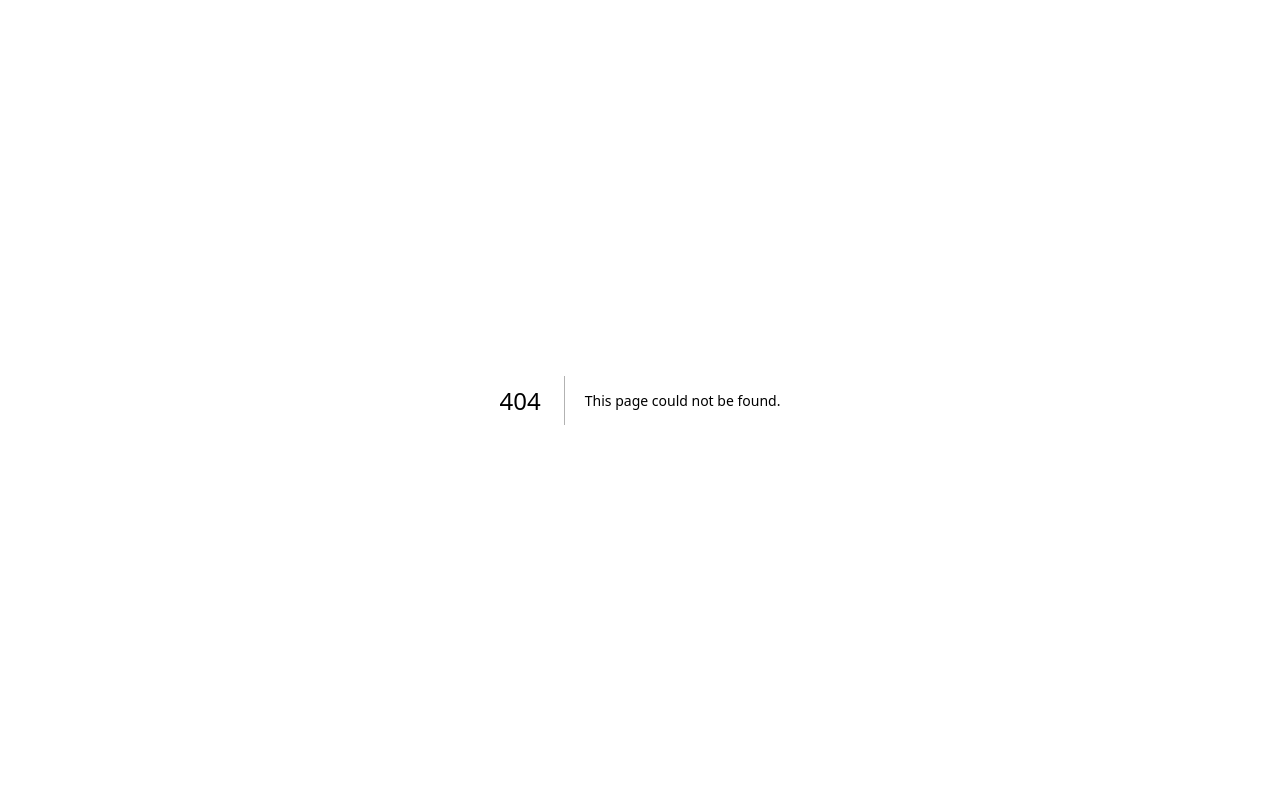
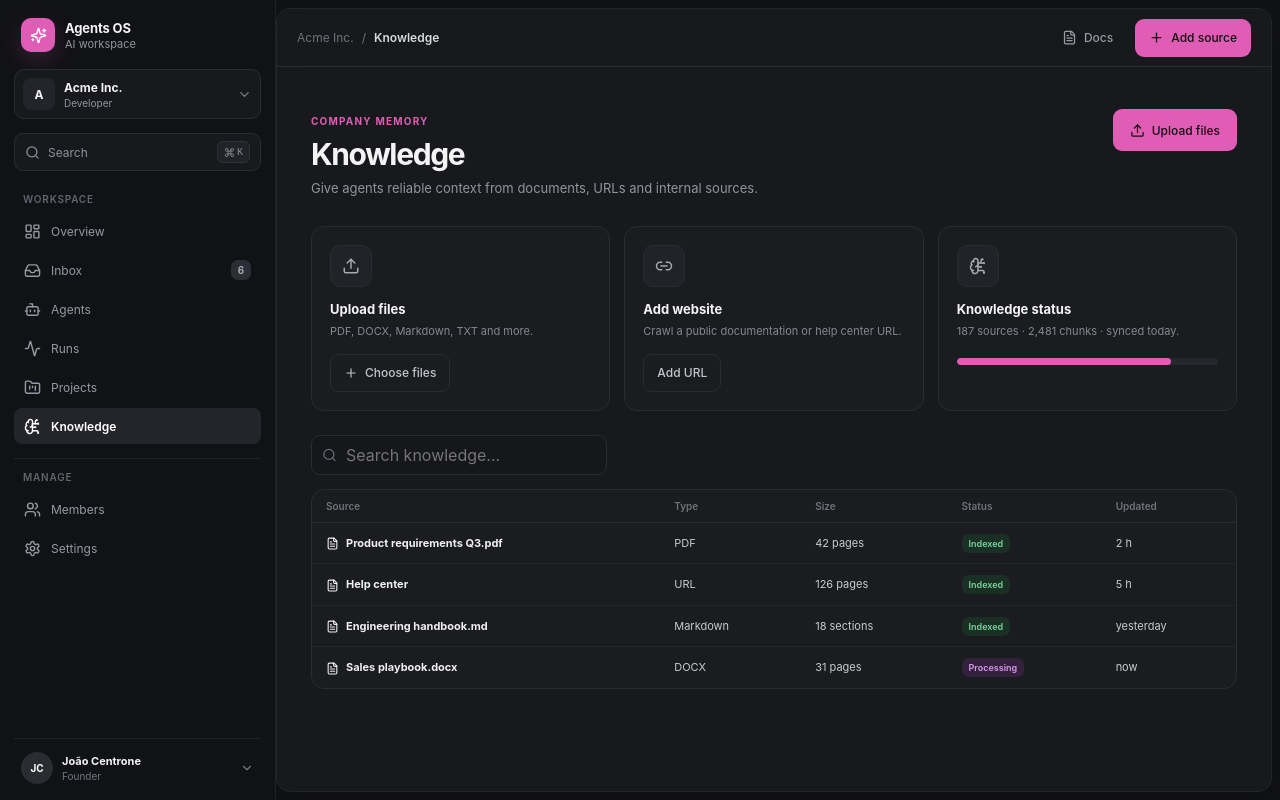
Before and after one commit to JoaoVitorTelesCentrone/agents, a Next.js app: page /knowledge in a window 1280 px wide. Before the commit this address had no page. Built offline with nearby package versions, Linux system fonts and the light colour scheme.

Commit message:
feat(ui): add knowledge base page

```diff
--- /dev/null
+++ b/app/knowledge/page.tsx
@@ -0,0 +1,24 @@
+import { BrainCircuit, FileText, Link2, Plus, Search, Upload } from 'lucide-react';
+import { AppShell } from '@/components/app-shell';
+
+const docs=[
+  ['Product requirements Q3.pdf','PDF','42 pages','Indexed','2 h'],
+  ['Help center','URL','126 pages','Indexed','5 h'],
+  ['Engineering handbook.md','Markdown','18 sections','Indexed','yesterday'],
+  ['Sales playbook.docx','DOCX','31 pages','Processing','now'],
+];
+
+export default function KnowledgePage(){
+  return <AppShell active="knowledge" title="Knowledge" primaryHref="/knowledge" primaryLabel="Add source">
+    <div className="wm-page">
+      <section className="wm-heading wm-heading-top"><div><span className="wm-kicker">COMPANY MEMORY</span><h1>Knowledge</h1><p>Give agents reliable context from documents, URLs and internal sources.</p></div><button className="wm-button wm-button-primary wm-run"><Upload size={15}/>Upload files</button></section>
+      <section className="wm-grid-3" style={{marginTop:28}}>
+        <article className="wm-card wm-card-pad"><div className="wm-agent-icon"><Upload size={18}/></div><h3 style={{marginTop:14}}>Upload files</h3><p>PDF, DOCX, Markdown, TXT and more.</p><button className="wm-button wm-button-outline" style={{marginTop:14}}><Plus size={14}/>Choose files</button></article>
+        <article className="wm-card wm-card-pad"><div className="wm-agent-icon"><Link2 size={18}/></div><h3 style={{marginTop:14}}>Add website</h3><p>Crawl a public documentation or help center URL.</p><button className="wm-button wm-button-outline" style={{marginTop:14}}>Add URL</button></article>
+        <article className="wm-card wm-card-pad"><div className="wm-agent-icon"><BrainCircuit size={18}/></div><h3 style={{marginTop:14}}>Knowledge status</h3><p>187 sources · 2,481 chunks · synced today.</p><div className="wm-progress" style={{marginTop:18}}><span style={{width:'82%'}}/></div></article>
+      </section>
+      <div className="wm-toolbar"><div className="wm-search-field"><Search size={15}/><input className="wm-input" placeholder="Search knowledge..."/></div></div>
+      <section className="wm-section"><table className="wm-table"><thead><tr><th>Source</th><th>Type</th><th>Size</th><th>Status</th><th>Updated</th></tr></thead><tbody>{docs.map(([name,type,size,status,updated])=><tr key={name}><td><strong><FileText size={13} style={{verticalAlign:'middle',marginRight:7}}/>{name}</strong></td><td>{type}</td><td>{size}</td><td><span className={`wm-badge ${status==='Indexed'?'wm-badge-green':''}`}>{status}</span></td><td>{updated}</td></tr>)}</tbody></table></section>
+    </div>
+  </AppShell>;
+}
```
